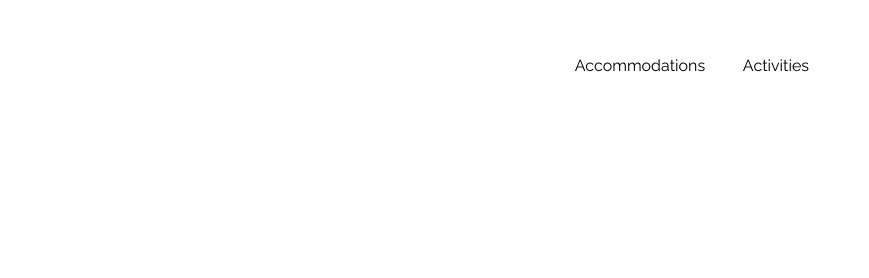
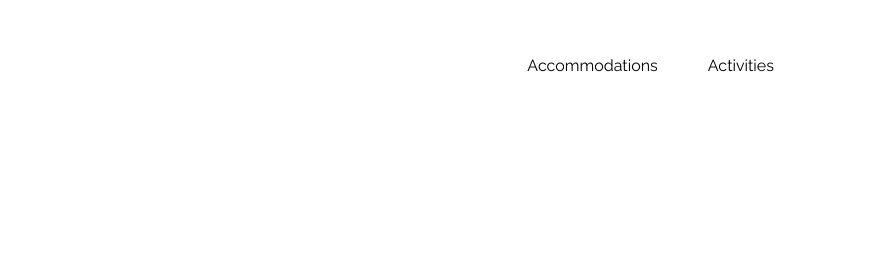
Before and after one commit to tchienn/booki, a plain HTML site: page index.html in a window 1280 px wide. Shown: the top 278 px of the page, 411-1280 px from the left. Drawn offline with Linux system fonts and the light colour scheme.

Commit message:
:lipstick: updated header styles

```diff
--- a/css/styles.css
+++ b/css/styles.css
@@ -42,10 +42,6 @@ img {
     align-items: center;
 }
 
-.header > * {
-    flex-basis: 45%;
-}
-
 .logo-pc {
     width: 100px;
 }
@@ -63,7 +59,7 @@ img {
 }
 
 .nav-list-item {
-    padding: 55px 0;
+    padding: 55px 15px;
     border-top: 2.5px solid transparent;
 }
 
@@ -76,7 +72,7 @@ img {
 }
 
 .nav-list-item:nth-child(2) {
-    padding: 55px 0 0 10%;
+    padding: 55px 35px;
 }
 
 @media screen and (max-width: 768px) {
```
